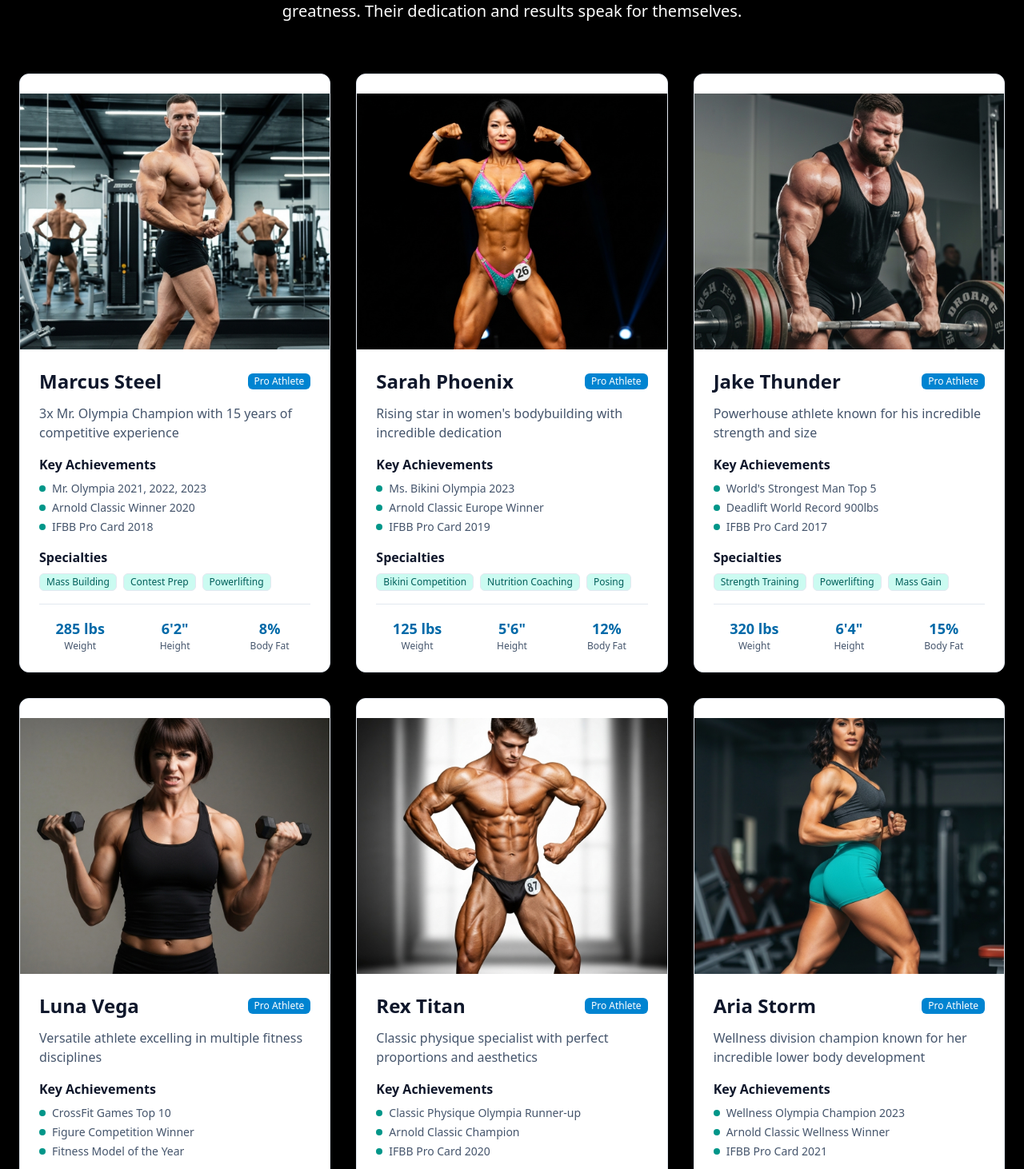
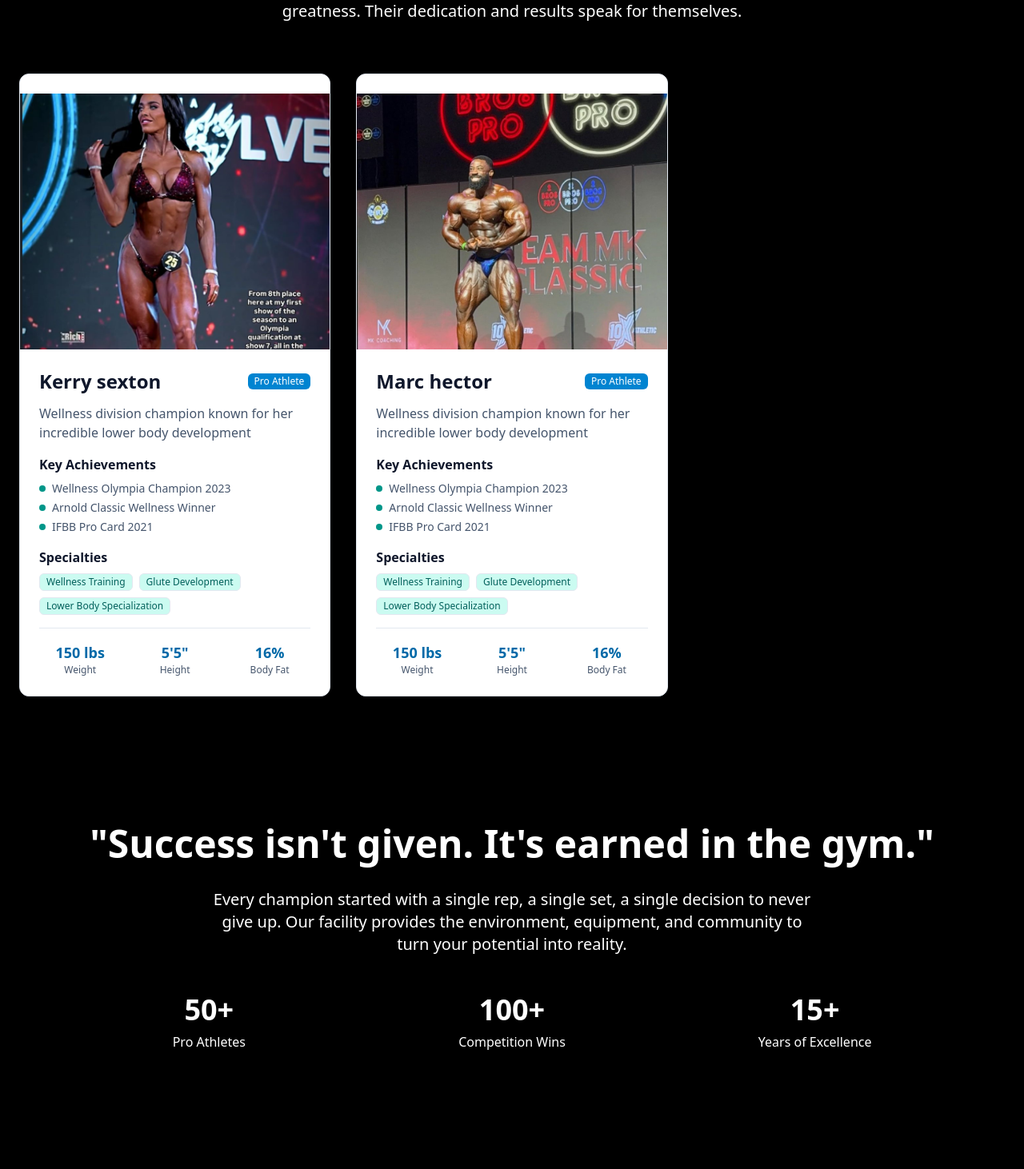
Before and after one commit to shandiru/progress-work-gym, a React (Vite) app: page /ChampionAthletes in a window 1280 px wide. Shown: the part 1068-2530 px from the top of the page at 80% size. Built offline with nearby package versions, Linux system fonts and the light colour scheme.

Commit message:
add new review

```diff
--- a/package.json
+++ b/package.json
@@ -15,6 +15,7 @@
     "react-dom": "^19.1.0",
     "react-icons": "^5.5.0",
     "react-router-dom": "^7.7.0",
+    "swiper": "^11.2.10",
     "tailwindcss": "^4.1.11"
   },
   "devDependencies": {
--- a/src/components/ChampionAthletes/AthletesSection.jsx
+++ b/src/components/ChampionAthletes/AthletesSection.jsx
@@ -15,112 +15,6 @@ const ACCENT = {
 };
 
 const ATHLETES = [
-  {
-    name: "Marcus Steel",
-    role: "Pro Athlete",
-    img: "/1.png",
-    blurb: "3x Mr. Olympia Champion with 15 years of competitive experience",
-    achievements: [
-      "Mr. Olympia 2021, 2022, 2023",
-      "Arnold Classic Winner 2020",
-      "IFBB Pro Card 2018",
-    ],
-    tags: ["Mass Building", "Contest Prep", "Powerlifting"],
-    stats: [
-      { label: "Weight", value: "285 lbs" },
-      { label: "Height", value: `6'2"` },
-      { label: "Body Fat", value: "8%" },
-    ],
-  },
-  {
-    name: "Sarah Phoenix",
-    role: "Pro Athlete",
-    img: "/2.png",
-    blurb:
-      "Rising star in women's bodybuilding with incredible dedication",
-    achievements: [
-      "Ms. Bikini Olympia 2023",
-      "Arnold Classic Europe Winner",
-      "IFBB Pro Card 2019",
-    ],
-    tags: ["Bikini Competition", "Nutrition Coaching", "Posing"],
-    stats: [
-      { label: "Weight", value: "125 lbs" },
-      { label: "Height", value: `5'6"` },
-      { label: "Body Fat", value: "12%" },
-    ],
-  },
-  {
-    name: "Jake Thunder",
-    role: "Pro Athlete",
-    img: "/3.png",
-    blurb:
-      "Powerhouse athlete known for his incredible strength and size",
-    achievements: [
-      "World's Strongest Man Top 5",
-      "Deadlift World Record 900lbs",
-      "IFBB Pro Card 2017",
-    ],
-    tags: ["Strength Training", "Powerlifting", "Mass Gain"],
-    stats: [
-      { label: "Weight", value: "320 lbs" },
-      { label: "Height", value: `6'4"` },
-      { label: "Body Fat", value: "15%" },
-    ],
-  },
-  {
-    name: "Luna Vega",
-    role: "Pro Athlete",
-    img: "/4.png",
-    blurb: "Versatile athlete excelling in multiple fitness disciplines",
-    achievements: [
-      "CrossFit Games Top 10",
-      "Figure Competition Winner",
-      "Fitness Model of the Year",
-    ],
-    tags: ["CrossFit", "Figure Competition", "Functional Training"],
-    stats: [
-      { label: "Weight", value: "140 lbs" },
-      { label: "Height", value: `5'7"` },
-      { label: "Body Fat", value: "14%" },
-    ],
-  },
-  {
-    name: "Rex Titan",
-    role: "Pro Athlete",
-    img: "/5.png",
-    blurb:
-      "Classic physique specialist with perfect proportions and aesthetics",
-    achievements: [
-      "Classic Physique Olympia Runner-up",
-      "Arnold Classic Champion",
-      "IFBB Pro Card 2020",
-    ],
-    tags: ["Classic Physique", "Symmetry Training", "Posing Coaching"],
-    stats: [
-      { label: "Weight", value: "210 lbs" },
-      { label: "Height", value: `5'10"` },
-      { label: "Body Fat", value: "6%" },
-    ],
-  },
-  {
-    name: "Aria Storm",
-    role: "Pro Athlete",
-    img: "/6.png",
-    blurb:
-      "Wellness division champion known for her incredible lower body development",
-    achievements: [
-      "Wellness Olympia Champion 2023",
-      "Arnold Classic Wellness Winner",
-      "IFBB Pro Card 2021",
-    ],
-    tags: ["Wellness Training", "Glute Development", "Lower Body Specialization"],
-    stats: [
-      { label: "Weight", value: "150 lbs" },
-      { label: "Height", value: `5'5"` },
-      { label: "Body Fat", value: "16%" },
-    ],
-  },
   {
     name: "Kerry sexton",
     role: "Pro Athlete",
--- a/src/components/Home/About.jsx
+++ b/src/components/Home/About.jsx
@@ -1,3 +1,4 @@
+// File: About.jsx
 import React from "react";
 import { FaDumbbell } from "react-icons/fa";
 import { GiGymBag, GiBodyBalance } from "react-icons/gi";
@@ -15,33 +16,34 @@ export default function About() {
 
           {/* Heading */}
           <h1 className="text-[24px] sm:text-[36px] lg:text-[40px] font-bold leading-tight text-gray-900">
-            Take Your Health And Body To <br />
-            <span className="text-[#ed1c24]">Next Level</span>
+            Fitness. Lifestyle. <span className="text-[#ed1c24]">Progress.</span>
           </h1>
 
           {/* Paragraph */}
           <p className="text-gray-600 text-base leading-relaxed max-w-lg">
-            Gymat an unknown printer took a galley of type and scr arsy mbled it to make a type specimen book. It has survived not only five centuri but also the.
+            Founded in 2016, Progress Works Gym is where anyone can train, grow,
+            and feel their best. We bring the latest equipment and a holistic
+            approach to fitness in Leicester.
           </p>
 
-          {/* Features */}
+          {/* Features / Keywords */}
           <div className="grid grid-cols-3 text-center divide-x divide-gray-300 border-y border-gray-300 py-6">
             <div className="px-4">
               <FaDumbbell className="text-[#ed1c24] text-4xl mx-auto mb-2" />
               <p className="text-sm font-bold text-gray-900 uppercase">
-                Professional<br />Trainers
+                Progress
               </p>
             </div>
             <div className="px-4">
               <GiGymBag className="text-[#ed1c24] text-4xl mx-auto mb-2" />
               <p className="text-sm font-bold text-gray-900 uppercase">
-                Modern<br />Equipments
+                Lifestyle
               </p>
             </div>
             <div className="px-4">
               <GiBodyBalance className="text-[#ed1c24] text-4xl mx-auto mb-2" />
               <p className="text-sm font-bold text-gray-900 uppercase">
-                Body Building<br />Machine
+                Community
               </p>
             </div>
           </div>
--- /dev/null
+++ b/src/components/Home/Review.jsx
@@ -0,0 +1,120 @@
+// File: Review.jsx
+import React from "react";
+import { Swiper, SwiperSlide } from "swiper/react";
+import { Pagination, Autoplay, A11y } from "swiper/modules";
+import "swiper/css";
+import "swiper/css/pagination";
+
+export default function Review() {
+  const testimonials = [
+    {
+      quote:
+        "I was in the area and just used the gym on a one day pass. No complaints whatsoever, this gym has a very good range of equipment, and will use again next time I'm in Leicester.",
+      name: "Mark C",
+    },
+    {
+      quote:
+        "Great gym. Staff very knowledgeable. Always there to help and a chat if needed.Gym users very friendly and approachable. Fantastic atmosphere which is needed in a gym. Definitely recommend. 😁.",
+      name: "Sekao Oakes",
+    },
+    {
+      quote:
+        "Great Gym - I’m working locally and was looking for somewhere to train/workout for a couple of weeks. This gym has it all every workout is a joy with a wide variety of machines and free weights you can hit all muscle groups effectively. Gym members and staff are welcoming and friendly (no ego heads). Parking hasn’t been an issue even though there is limited spaces but so far haven’t had a problem. Will always be coming to this gym when I’m in Leicester.",
+      name: "Adil Hussain",
+    },
+    {
+      quote:
+        "I come here during off-peak hours and have never had a bad experience. Great atmosphere and friendly staff",
+      name: "Micah",
+    },
+    {
+      quote:
+        "One of the best gyms I've been to in the Leicestershire area. Its the only place I've seen Panatta machines, which are some of the most incredible machines in the world. All the members I've interacted with have been sound. Music is craking too which is a bonus. I'm giving it a 4.5, only because there is only one deadlift platform currently. It would be great to see another added where the other squat rack is situated. Staff are always nice and chatty, keep up the amazing work.",
+      name: "Ryan “Tilly” Till",
+    },
+    {
+      quote:
+        "I am giving this gym 5 stars to stand up to the government and keep your gym open! Mental health issues are on the rise. Suicide rates are higher in the winter than they are in summer. It is important to keep our businesses open else they will crash. We all need to be stronger to support our local businesses..",
+      name: "brad sanders",
+    },
+    {
+      quote:
+        "From my own experience this is the best gym in the whole Leicester, yes I seen all of them, this has best equipment some I never seen before 🤔, air conditioning, friendly staff! Needed to extend weekend working hours! ⚒️👌.",
+      name: "R S",
+    },
+    {
+      quote:
+        "Large selection and good amount of dumbbells / plates with plenty of benches, a separate leg room and a separate cardio room. Plenty of decent machines all Cybex good quality. Air con throughout. Changing rooms, showers and lockers all good. I would like to see another power rack and deadlift area as it's a struggle to get on them, otherwise would be 5* Edit - loads more kit changed to 5* has everything you need",
+      name: "Tom Holder",
+    },
+    {
+      quote:
+        "One of the best kitted-out gyms in the country. None of the cheap and chearful kit, but expensive Prime and other similar branded kit. Recommended for serious weight training..",
+      name: "Prakash Parmar",
+    },
+    {
+      quote:
+        "Such a quality gym, all the equipment is super well maintained and the gym itself is honestly one of the best I've been to. Will definitely be back again!",
+      name: "Philip Duffy",
+    },
+  ];
+
+  return (
+    <section id="testimonials" className="py-20 bg-black">
+      <div className="container mx-auto px-4 md:px-12">
+        {/* Heading */}
+        <div className="text-center mb-12">
+          <h2 className="text-4xl md:text-5xl font-bold mb-4 text-white">
+            What Our Members Say
+          </h2>
+          <p className="text-lg text-gray-300">
+            Real feedback from members who trust{" "}
+            <strong className="text-[#ed1c24]">Progress Works Gym</strong>.
+          </p>
+        </div>
+
+        {/* Slider */}
+        <Swiper
+          modules={[Pagination, Autoplay, A11y]}
+          loop
+          pagination={{ clickable: true }}
+          autoplay={{
+            delay: 3000,
+            disableOnInteraction: false,
+            pauseOnMouseEnter: true,
+          }}
+          spaceBetween={16}
+          breakpoints={{
+            0: { slidesPerView: 1 },
+            768: { slidesPerView: 2 },
+            1024: { slidesPerView: 3 },
+          }}
+          className="!pb-12"
+        >
+          {testimonials.map((t, i) => (
+            <SwiperSlide key={i} className="!h-auto">
+              <div className="flex flex-col h-full min-h-[250px] bg-[#111111] text-white p-6 rounded-2xl shadow hover:shadow-lg transition-shadow border border-[#ed1c24]/20">
+                <p className="mb-4 flex-grow text-gray-200">"{t.quote}"</p>
+                <div className="text-sm font-semibold mt-auto text-[#ed1c24]">
+                  – {t.name}
+                </div>
+              </div>
+            </SwiperSlide>
+          ))}
+        </Swiper>
+      </div>
+
+      {/* Custom pagination color */}
+      <style jsx global>{`
+        .swiper-pagination-bullet {
+          background: #ed1c24; /* brand red */
+          opacity: 0.4;
+        }
+        .swiper-pagination-bullet-active {
+          background: #ed1c24; /* active red */
+          opacity: 1;
+        }
+      `}</style>
+    </section>
+  );
+}
--- a/src/components/Team/WhyChooseUsSection.jsx
+++ b/src/components/Team/WhyChooseUsSection.jsx
@@ -1,3 +1,4 @@
+// File: WhyChooseUsSection.jsx
 'use client';
 import React from "react";
 import { GiGymBag, GiWeightLiftingUp } from "react-icons/gi";
@@ -32,32 +33,33 @@ export default function WhyChooseUsSection() {
 
           {/* Heading */}
           <h2 className="text-3xl sm:text-4xl font-bold leading-snug">
-            We Can Give A Shape Of <br />
-            Your Body Here!
+            Built for every body.
           </h2>
 
           {/* Paragraph */}
           <p className="text-gray-300 text-base max-w-xl">
-            Gymat an unknown printer took a galley of type and scarey aretea mbled it to make a type specimen book. May has survived not only five centuries, but also the leap into electronic.
+            From first-timers to IFBB Pros, our dedicated training rooms and
+            constantly updated equipment give you everything you need to succeed.
+            At Progress Works, we make fitness simple.
           </p>
 
-          {/* Features */}
+          {/* Features / Keywords */}
           <div className="grid grid-cols-2 gap-6 mt-6">
             <div className="flex items-center gap-3">
               <GiWeightLiftingUp className="text-[#ed1c24] text-3xl" />
-              <span className="font-semibold">Free Fitness <br /> Training</span>
+              <span className="font-semibold">Strength</span>
             </div>
             <div className="flex items-center gap-3">
               <FaDumbbell className="text-[#ed1c24] text-3xl" />
-              <span className="font-semibold">Modern Gym <br /> Equipments</span>
+              <span className="font-semibold">Cardio</span>
             </div>
             <div className="flex items-center gap-3">
               <GiGymBag className="text-[#ed1c24] text-3xl" />
-              <span className="font-semibold">Gym Bag <br /> Equipments</span>
+              <span className="font-semibold">Equipment</span>
             </div>
             <div className="flex items-center gap-3">
               <FaBottleWater className="text-[#ed1c24] text-3xl" />
-              <span className="font-semibold">Fresh Bottle <br /> Water</span>
+              <span className="font-semibold">Results</span>
             </div>
           </div>
 
--- a/src/pages/Home.jsx
+++ b/src/pages/Home.jsx
@@ -15,7 +15,7 @@ import WhyChooseUsSection from '../components/Team/WhyChooseUsSection'
 import Products from "../components/Home/Products"
 import FaqSection from "../components/Home/FaqSection"
 import ContactForm from "../components/Home/ContactForm"
-
+import Review from "../components/Home/Review"
 function Home() {
 
   return (
@@ -31,7 +31,7 @@ function Home() {
       <Equipment />
       <Products />
 
-      <CustomerReviews />
+      <Review />
       <FaqSection />
       <Contact />
       <ContactForm />
```
Also changed, not shown: src/components/Home/FaqSection.jsx (+32 -20 lines), 1 other file (tests, documents, lock files or other folders).
